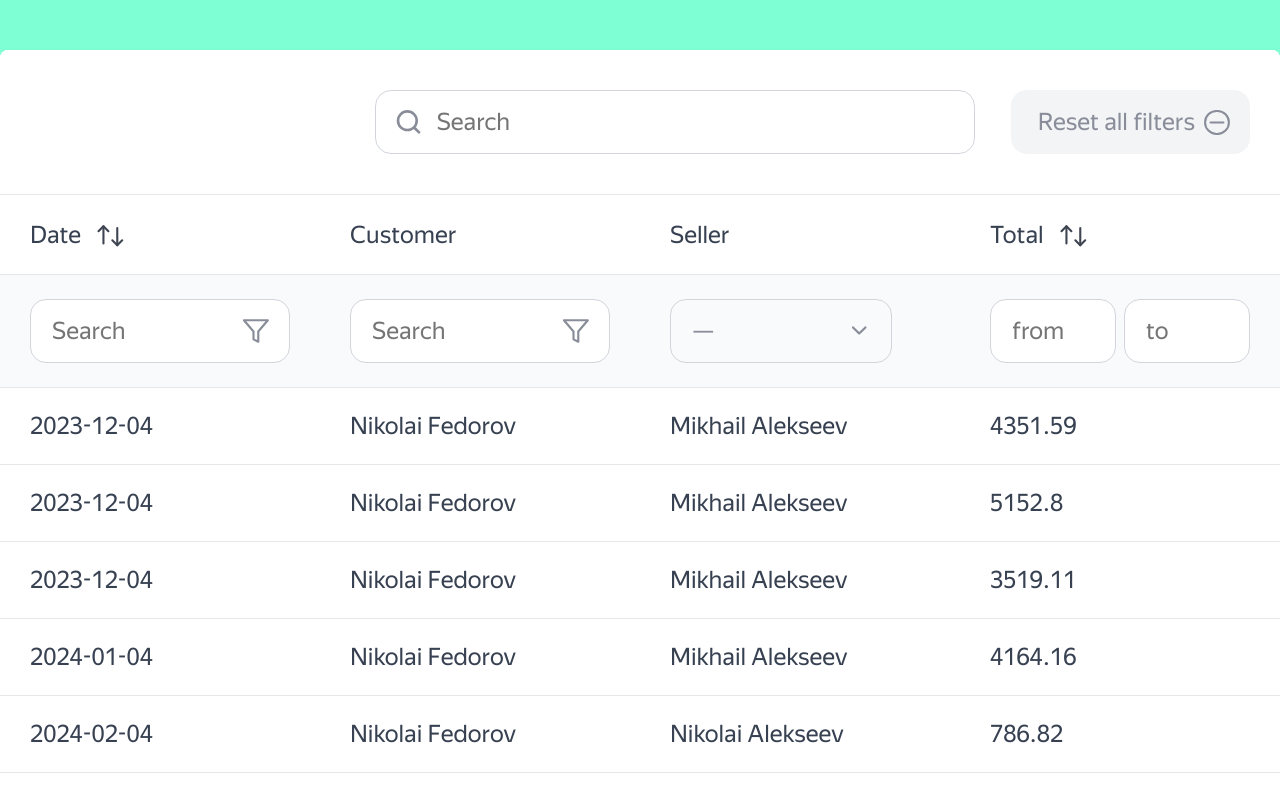
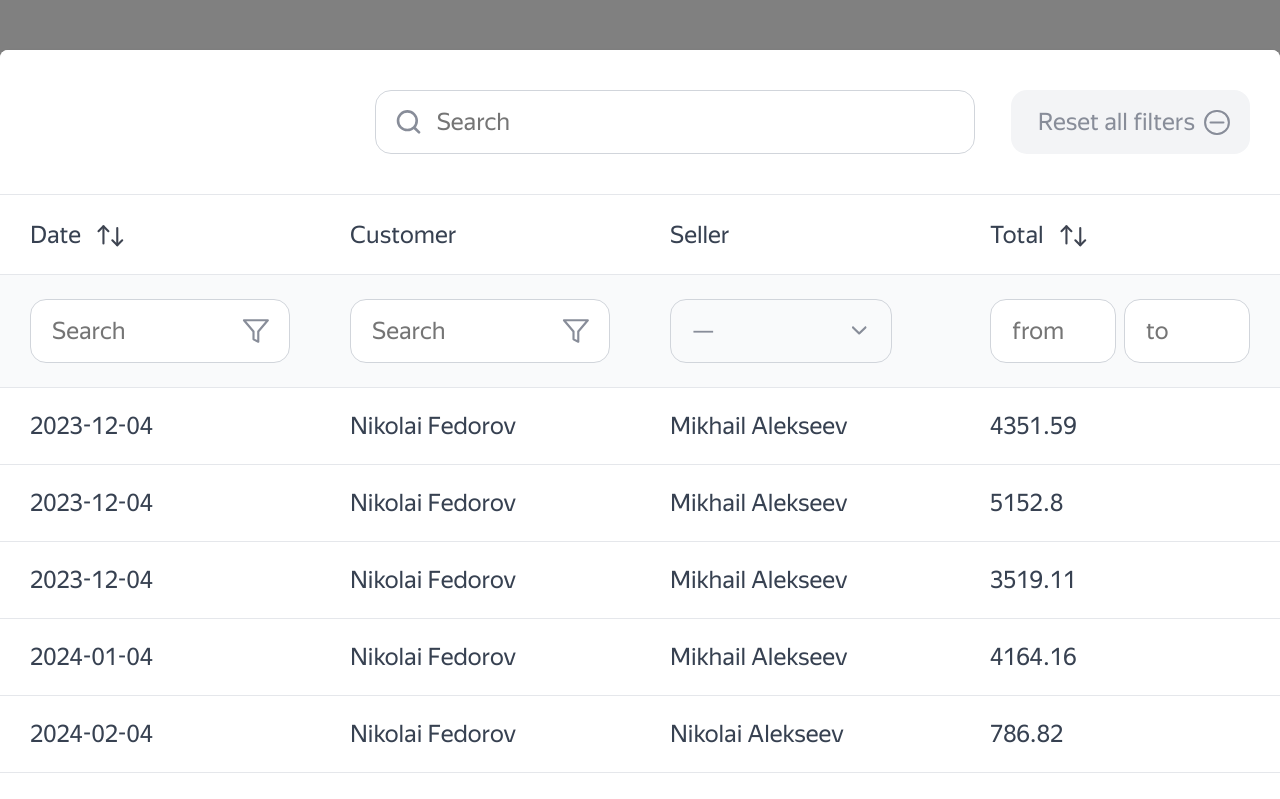
Before and after one commit to Wezave/smart-table, a website built with Vite: page index.html in a window 1280 px wide. Shown: the top 799 px of the page. Built offline with nearby package versions, Linux system fonts and the light colour scheme.

Commit message:
тест

```diff
--- a/index.html
+++ b/index.html
@@ -8,7 +8,7 @@
     <link rel="stylesheet" href="/src/style.css">
     <link rel="stylesheet" href="/src/fonts/ys-display/fonts.css">
 </head>
-<body style="background-color: aquamarine;">
+<body style="background-color: gray;">
 <main id="app" class="container">
     <!-- Table content will be inserted here -->
 </main>
```
